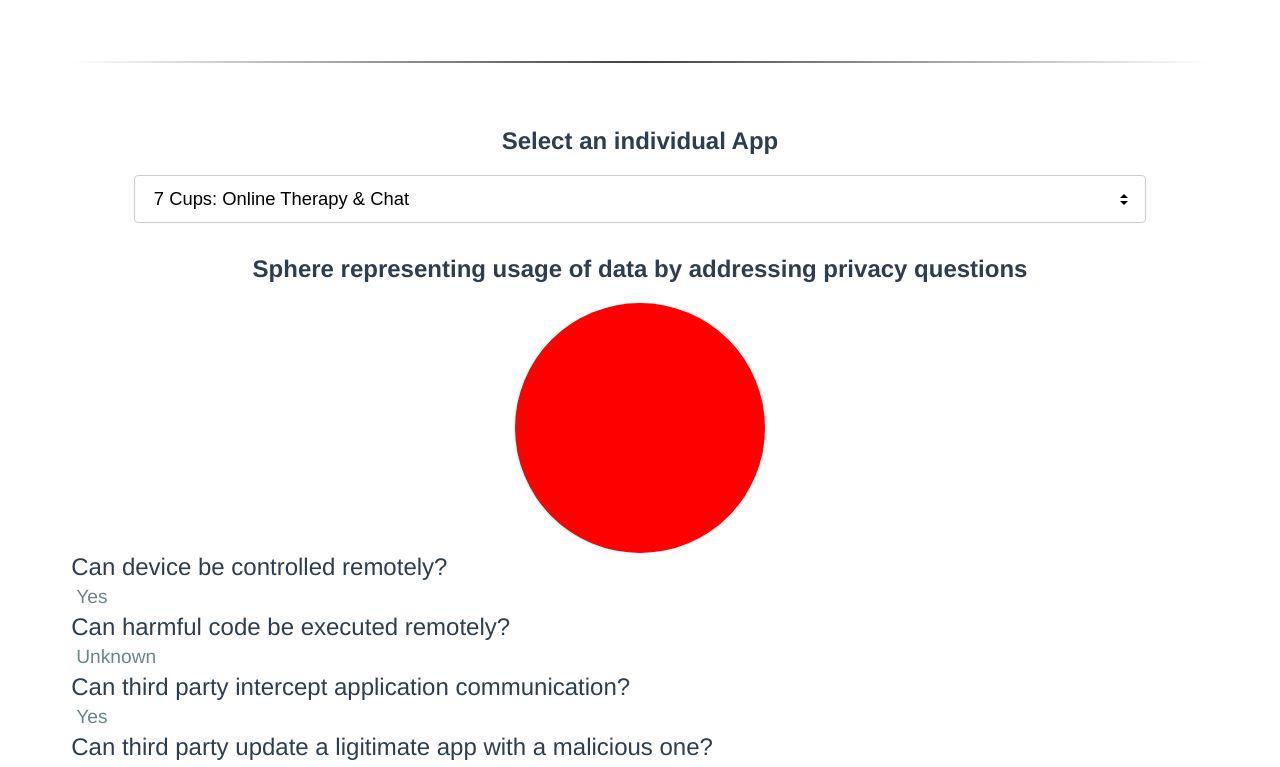
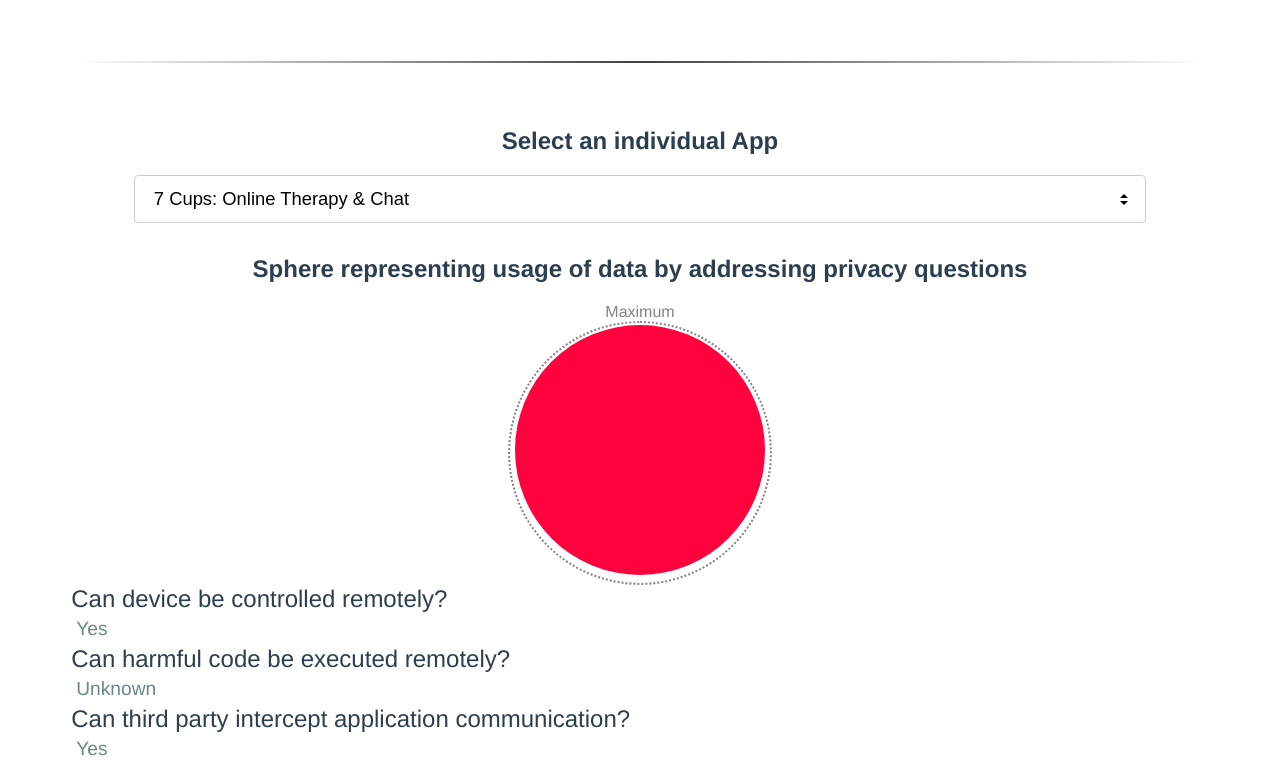
Before and after one commit to JesperStromblad/appsafe-dashboard, a Vue app: page / in a window 1280 px wide. Shown: the part 506-1273 px from the top of the page. Built offline with nearby package versions, Linux system fonts and the light colour scheme.

Commit message:
added sphere fills on data change

```diff
--- a/src/App.vue
+++ b/src/App.vue
@@ -123,7 +123,6 @@
     function getTotalIssues(app) {
         let totalIssues = 0;
         app.forEach((data) => {
-            console.debug(data);
             if (data && data['Can device be controlled remotely?'] !== null) {
                 totalIssues++;
             }
@@ -179,17 +178,16 @@
         const data = app.filter((appData) => {
             return appData['App name'] === questionForApp;
         });
-        console.debug(data[0]['Is data collected by third party?*']);
+
         // Questions are addressed and data
         if (data[0] && data[0]['Is data collected by third party?*'] !== null) {
-            return 'red';
+            return '#FF033E';
         }
         if (data[0] && data[0]['Is data collected by third party?*'] === null) {
-            return 'green';
+            return '#32de84';
         }
 
-        // Total questions are six
-        return 'gray';
+        return '#899499';
     }
 </script>
 
--- a/src/components/SphereFills.vue
+++ b/src/components/SphereFills.vue
@@ -1,5 +1,8 @@
 <template>
-    <div id="sphere_id" class="sphere fill"></div>
+    <p>Maximum</p>
+    <div class="outer_sphere outer_fill">
+        <div id="sphere_id" class="sphere fill"></div>
+    </div>
 </template>
 
 <script setup>
@@ -20,15 +23,21 @@
         },
     });
 
-    function setSphereSize() {
+    function setSphereSize(size) {
+        const maxSize = 250;
+        const minSize = 50;
+        let minMargin = 40;
+        let maxMargin = 1;
+        const marginTop = minMargin + ((maxMargin - minMargin) / (maxSize - minSize)) * (size - minSize);
         document.getElementById('sphere_id').style.width = props.issues + 'px';
         document.getElementById('sphere_id').style.height = props.issues + 'px';
+        document.getElementById('sphere_id').style.marginTop = marginTop + '%';
     }
 
     watch(
         () => props.issues,
         () => {
-            setSphereSize();
+            setSphereSize(props.issues);
             setSpehereFillColor();
         }
     );
@@ -38,16 +47,34 @@
     }
 
     onMounted(() => {
-        setSphereSize();
+        setSphereSize(props.issues);
         setSpehereFillColor();
     });
 </script>
 
 <style scoped>
-    .sphere {
+    p {
+        margin: 0;
+        color: rgb(138, 128, 128);
+    }
+    .outer_sphere {
         border-radius: 50%;
         width: 90%;
-        margin: auto;
+        margin-left: auto;
+        margin-right: auto;
+    }
+    .outer_fill {
+        width: 260px;
+        height: 260px;
+        border: 2px dotted rgb(138, 128, 128);
+    }
+
+    .sphere {
+        margin-top: 10%;
+        border-radius: 50%;
+        width: 90%;
+        margin-left: auto;
+        margin-right: auto;
     }
 
     .fill {
```
